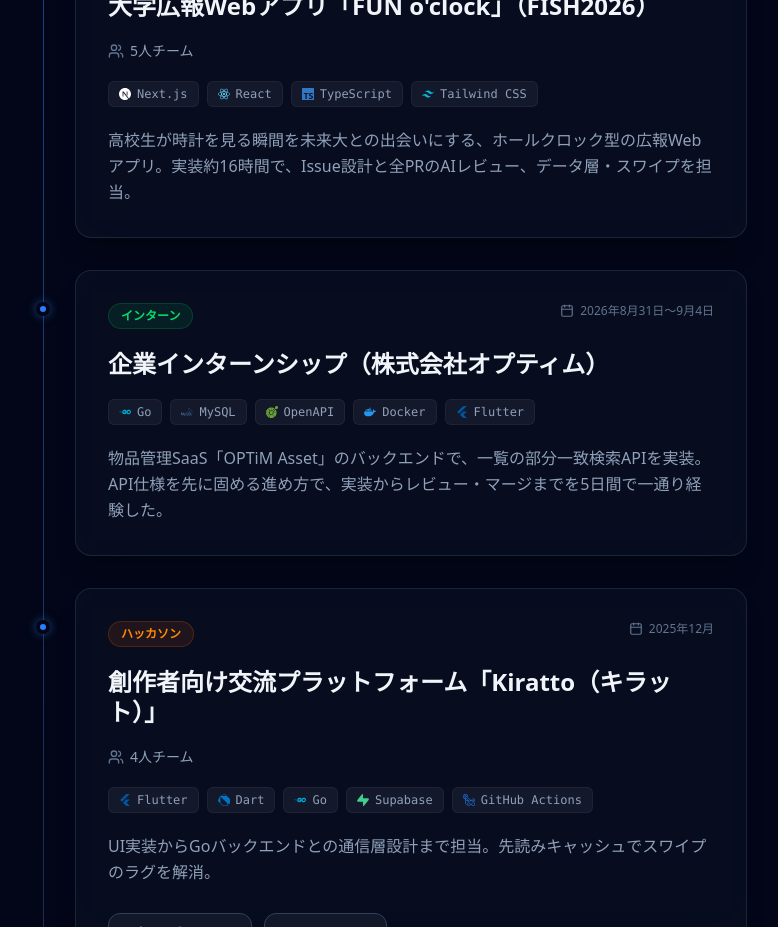
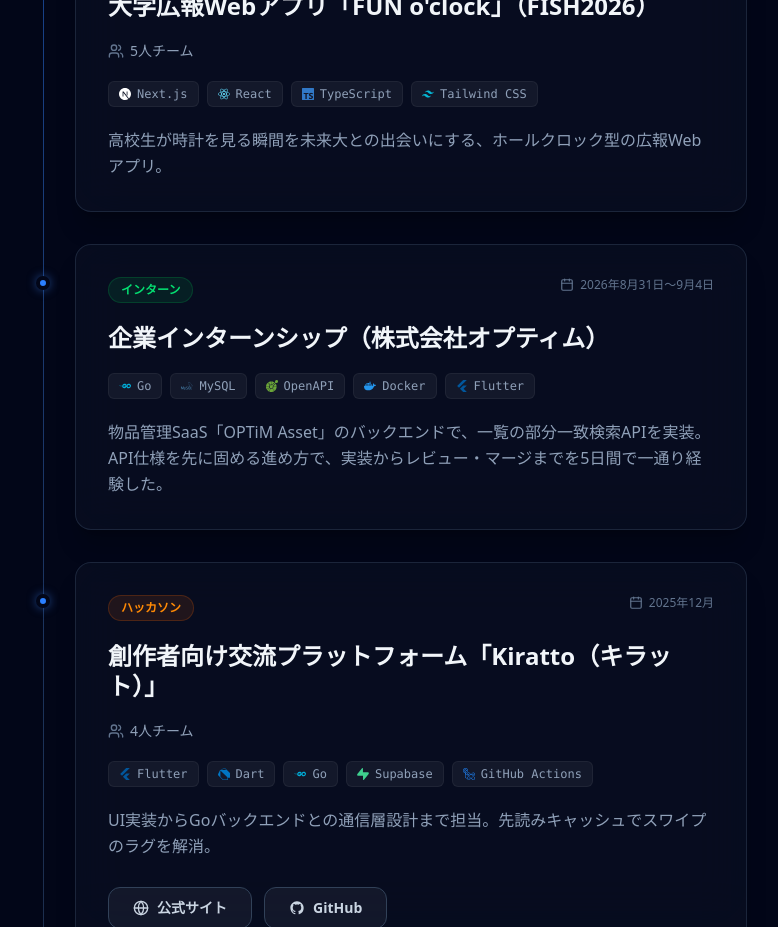
Before and after one commit to zakiPoteto/PortfolioWeb, a Next.js app: page / in a window 1280 px wide. Shown: the part 1160-2087 px from the top of the page, without its empty margins (253-1031 px from the left). Built offline with nearby package versions, Linux system fonts and the light colour scheme.

Commit message:
feat: 内容調整

```diff
--- a/src/data/experiences.ts
+++ b/src/data/experiences.ts
@@ -24,14 +24,13 @@
     techs: ["Next.js", "React", "TypeScript", "Tailwind CSS"],
     teamSize: 5,
     summary:
-      "高校生が時計を見る瞬間を未来大との出会いにする、ホールクロック型の広報Webアプリ。実装約16時間で、Issue設計と全PRのAIレビュー、データ層・スワイプを担当。",
+      "高校生が時計を見る瞬間を未来大との出会いにする、ホールクロック型の広報Webアプリ。",
     details: [
       "仕様の未確定事項をチームで確定し、部品の型・受け入れ条件・担当範囲・依存関係を書いた、AIがそのまま実装できる粒度のIssue約40件に分解",
       "全PRにAIレビューを通して指摘の採否を判断し、他メンバーのPR 15件中11件をレビュー。動画の二重送りなど重要な不具合を含む指摘7件をマージ前に修正",
       "IndexedDBのデータ層を実装。通信が不安定でも表示を続け、使えない環境では同梱データへフォールバックする設計",
-      "上下スワイプ操作を判定ロジック・タッチ検出・状態管理に分けて実装。指への追従、取り消し、2本目の指、操作の中断に対応（動作確認はPCのChromeまで、実機のタッチパネルは未検証）",
-      "Next.js導入から約10時間半でMVPの5機能が完成。チームのコミット96件中67件を担当",
-      "最優秀賞は大学が実際に運用するものを選ぶ賞だったが、高校の協力が前提の企画で、ユーザリサーチ・効果測定・本物の素材も示せなかった。評価する側が重視する点から逆算して作ることを学んだ",
+      "上下スワイプ操作を判定ロジック・タッチ検出・状態管理に分けて実装。指への追従、取り消し、2本目の指、操作の中断に対応",
+      "審査基準や賞の性質を議論せずに進めた結果、開発の速さを評価される点に活かせなかった。評価する側が重視する点から逆算して企画する大切さを学んだ",
     ],
   },
   {
```
